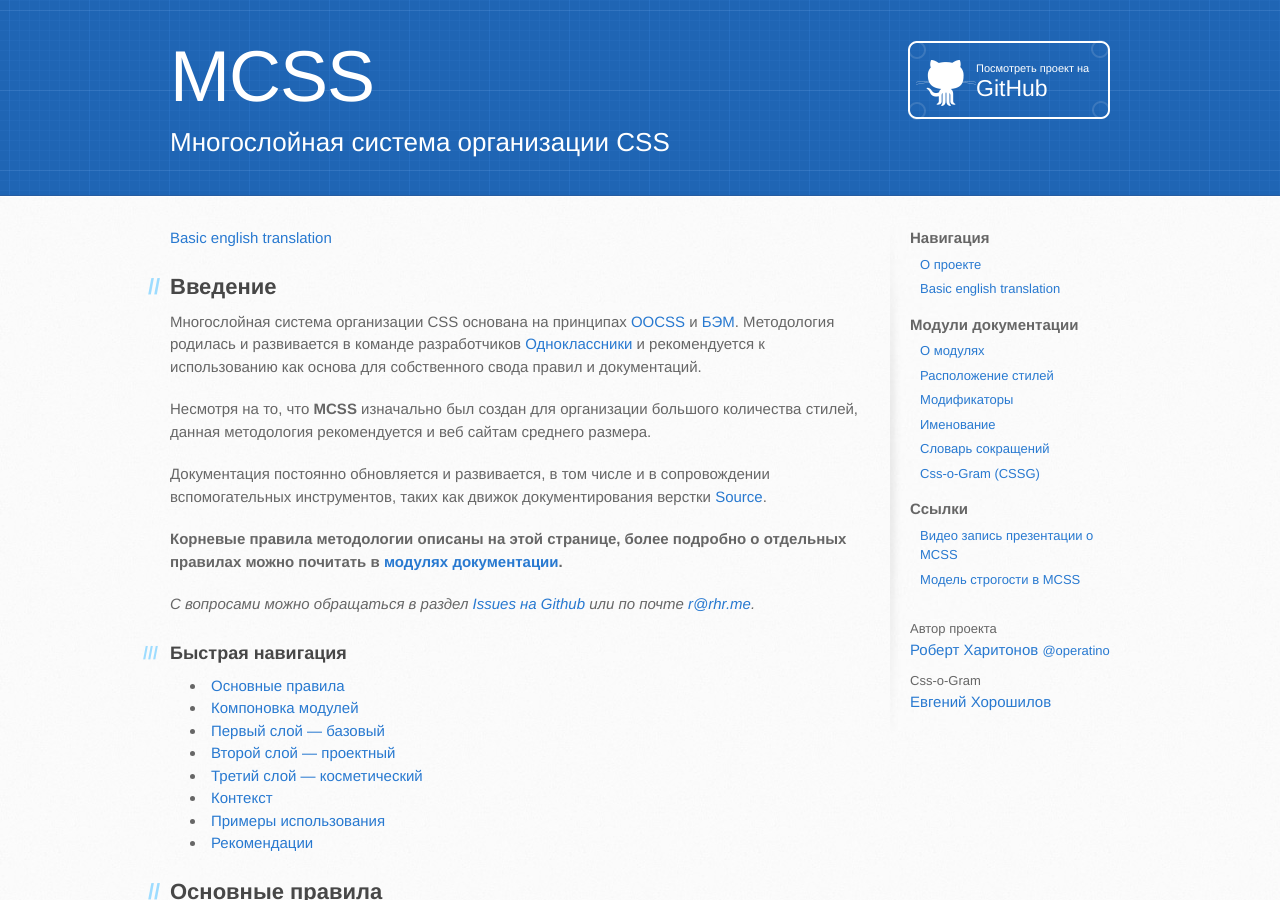
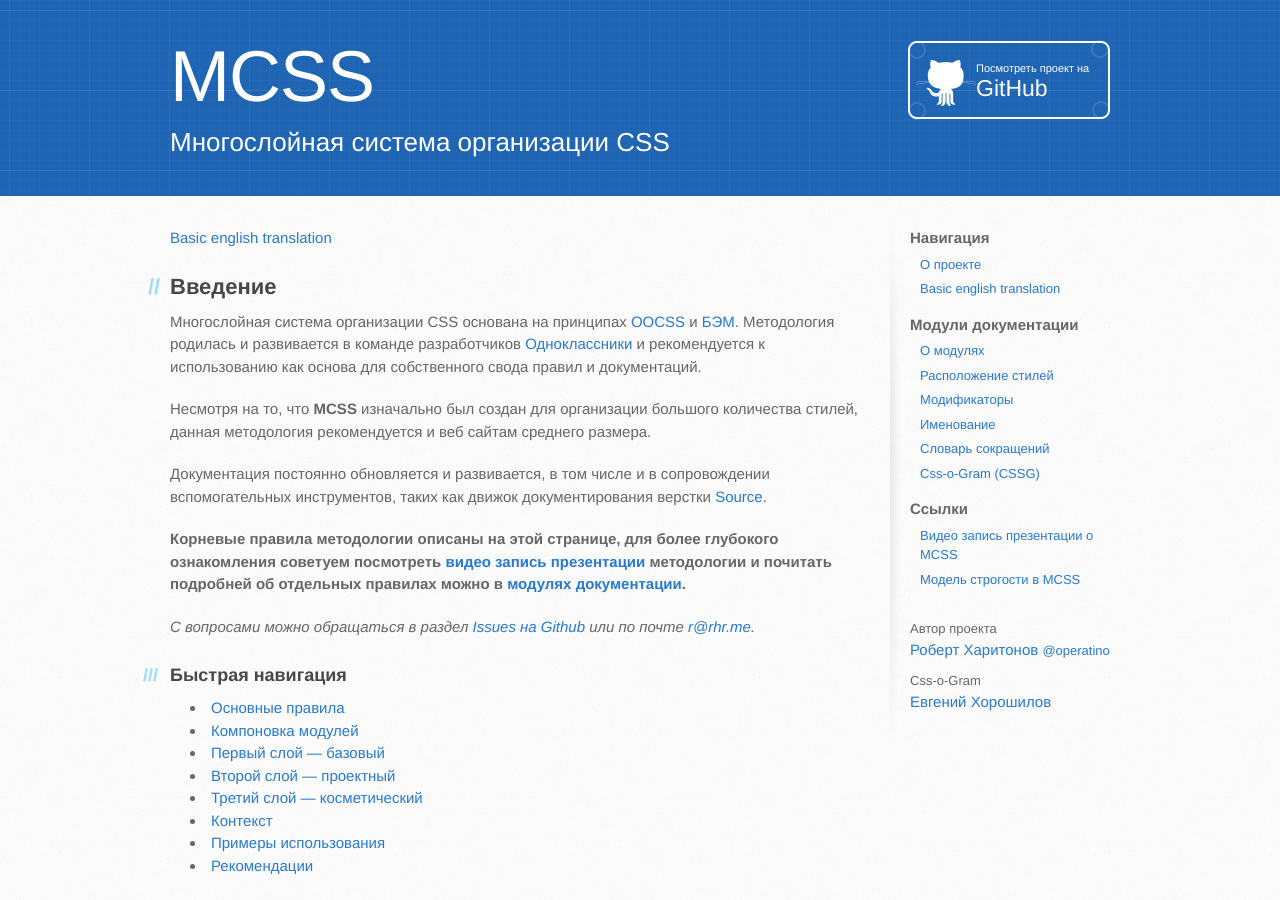
Before and after one commit to robhrt7/MCSS, a Jekyll site: the page built from index.md, in a window 1280 px wide and 900 px high. Built offline with Jekyll 4.4.1, drawn with Linux system fonts in a browser that asks for light colours; Markdown is read by kramdown in place of the engine named in the settings; comment, search, counter and statistics services are not loaded.

Commit message:
Adding link to video presentation on RU version.

```diff
--- a/index.md
+++ b/index.md
@@ -13,7 +13,7 @@ description: Многослойная система организации CSS
 
 Документация постоянно обновляется и развивается, в том числе и в сопровождении вспомогательных инструментов, таких как движок документирования верстки [Source](http://sourcejs.ru).
 
-**Корневые правила методологии описаны на этой странице, более подробно о отдельных правилах можно почитать в [модулях документации]({{ site.baseurl }}/modules/README.html).**
+**Корневые правила методологии описаны на этой странице, для более глубокого ознакомления советуем посмотреть [видео запись презентации](http://tohtml.it/post/43785238499/mcss-video) методологии и почитать подробней об отдельных правилах можно в [модулях документации]({{ site.baseurl }}/modules/README.html).**
 
 *С вопросами можно обращаться в раздел [Issues на Github](https://github.com/operatino/MCSS/issues) или по почте <r@rhr.me>.*
 
```
